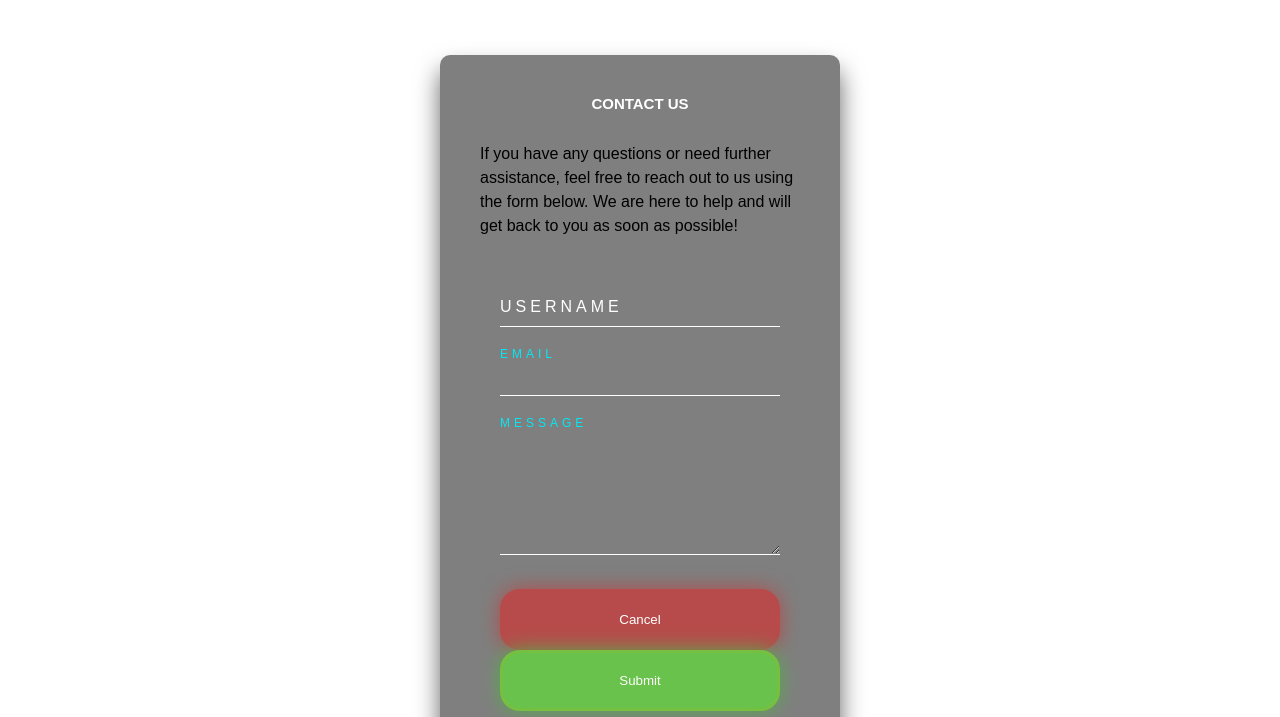
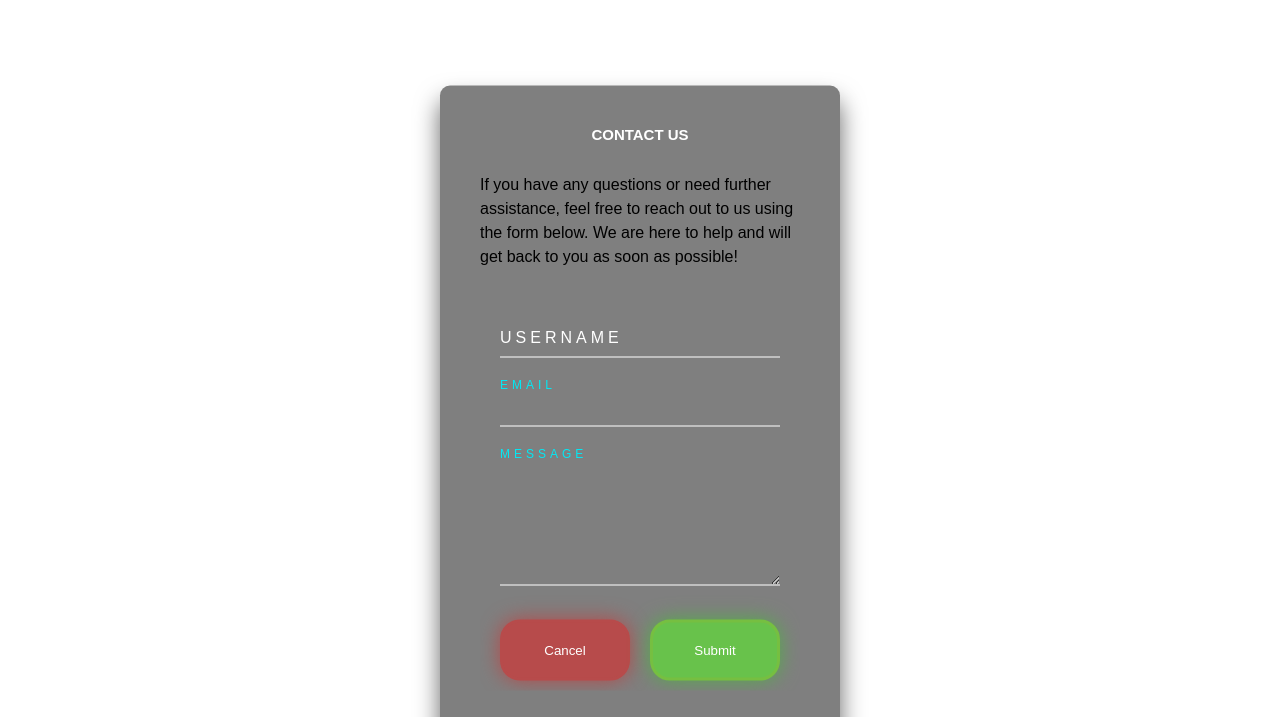
Before and after one commit to MyoMinMyat0111/MyPortfolio, a plain HTML site: page contact.html in a window 1280 px wide. Shown: the part 59-776 px from the top of the page. Drawn offline with Linux system fonts and the light colour scheme.

Commit message:
Update contact.css

```diff
--- a/contact.css
+++ b/contact.css
@@ -94,12 +94,12 @@ body{
     font-size: 12px;
 }
 
-/*.div2{
+.div2{
     display:flex;
     flex-direction: row;
     gap:20px;
 
-}*/
+}
 .login-box form  {
     position: relative;
     display: inline-block;
```
